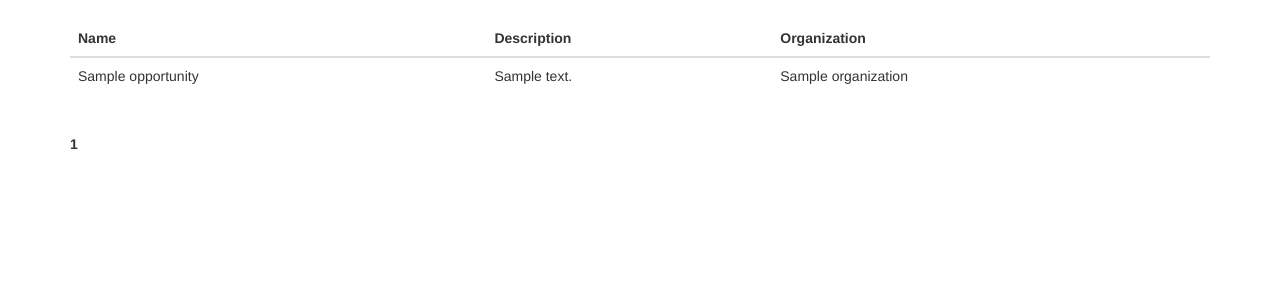
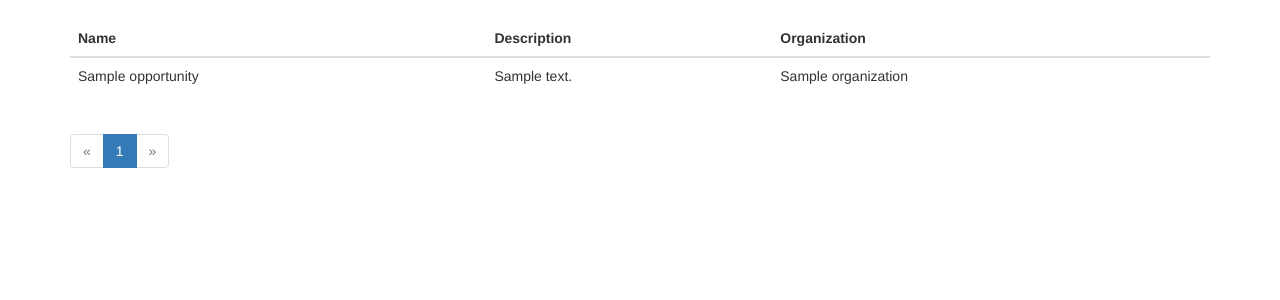
Before and after one commit to wxiang54/3XTheCharm, a Python web app: template app/templates/opportunities.html in a window 1280 px wide. Shown: the part 52-352 px from the top of the page. Run offline with Jinja, Linux system fonts and the light colour scheme; the template is opened without the code that fills it: most values are stand-ins (such as "Sample title", 1, 10 or a date in 2020); some libraries are stand-ins or nearby versions.

Commit message:
Got pagination working

```diff
--- a/app/templates/opportunities.html
+++ b/app/templates/opportunities.html
@@ -19,20 +19,53 @@
   </tbody>
 </table>
 {% macro render_pagination(pagination, endpoint) %}
-  <div class=pagination>
-  {%- for page in pagination.iter_pages() %}
-    {% if page %}
-      {% if page != pagination.page %}
-        <a href="{{ url_for(endpoint, page=page) }}">{{ page }}</a>
+
+  <ul class="pagination">
+
+    {% if pagination.has_prev %}
+      <li>
+        <a href="{{ url_for(endpoint, page=pagination.prev_num) }}" aria-label="Previous">
+          <span aria-hidden="true">&laquo;</span>
+        </a>
+      </li>
     {% else %}
-        <strong>{{ page }}</strong>
+      <li class="disabled">
+          <span aria-hidden="true">&laquo;</span>
+      </li>
+    {% endif %}
+
+    {% for p in pagination.iter_pages(left_edge=1, left_current=2, right_current=3, right_edge=1) %}
+      {% if p %}
+        {% if p != pagination.page %}
+          <li>
+            <a href="{{ url_for(endpoint, page=p) }}">{{ p }}</a>
+          </li>
+        {% else %}
+          <li class="active">
+            <a href="{{ url_for(endpoint, page=p) }}">{{ p }}</a>
+          </li>
         {% endif %}
       {% else %}
-      <span class=ellipsis>…</span>
+        <li class="disabled">
+          <span class="ellipsis">&hellip;</span>
+        </li>
       {% endif %}
-  {%- endfor %}
-  </div>
+    {% endfor %}
+
+    {% if pagination.has_next %}
+      <li>
+        <a href="{{ url_for(endpoint, page=pagination.next_num) }}" aria-label="Next">
+          <span aria-hidden="true">&raquo;</span>
+        </a>
+      </li>
+    {% else %}
+      <li class="disabled">
+        <span aria-hidden="true">&raquo;</span>
+      </li>
+    {% endif %}
+
+  </ul>
 {% endmacro %}
 
-{{ render_pagination(opportunities, ".opportunity") }}
+{{ render_pagination(opportunities, ".opportunities") }}
 {% endblock body %}
--- a/app/views/auth/controller.py
+++ b/app/views/auth/controller.py
@@ -40,6 +40,7 @@ def login():
         user_information = get_user_information(credentials.to_json())
 
         if not email_in_organization(user_information['email'], 'stuy.edu'):
+            LOG.debug('Non stuy.edu email')
             flash('You must user a stuy.edu email address')
             return redirect(url_for('public.controller.index'))
 
```
Lines whose indentation alone changed are shown as unchanged.
